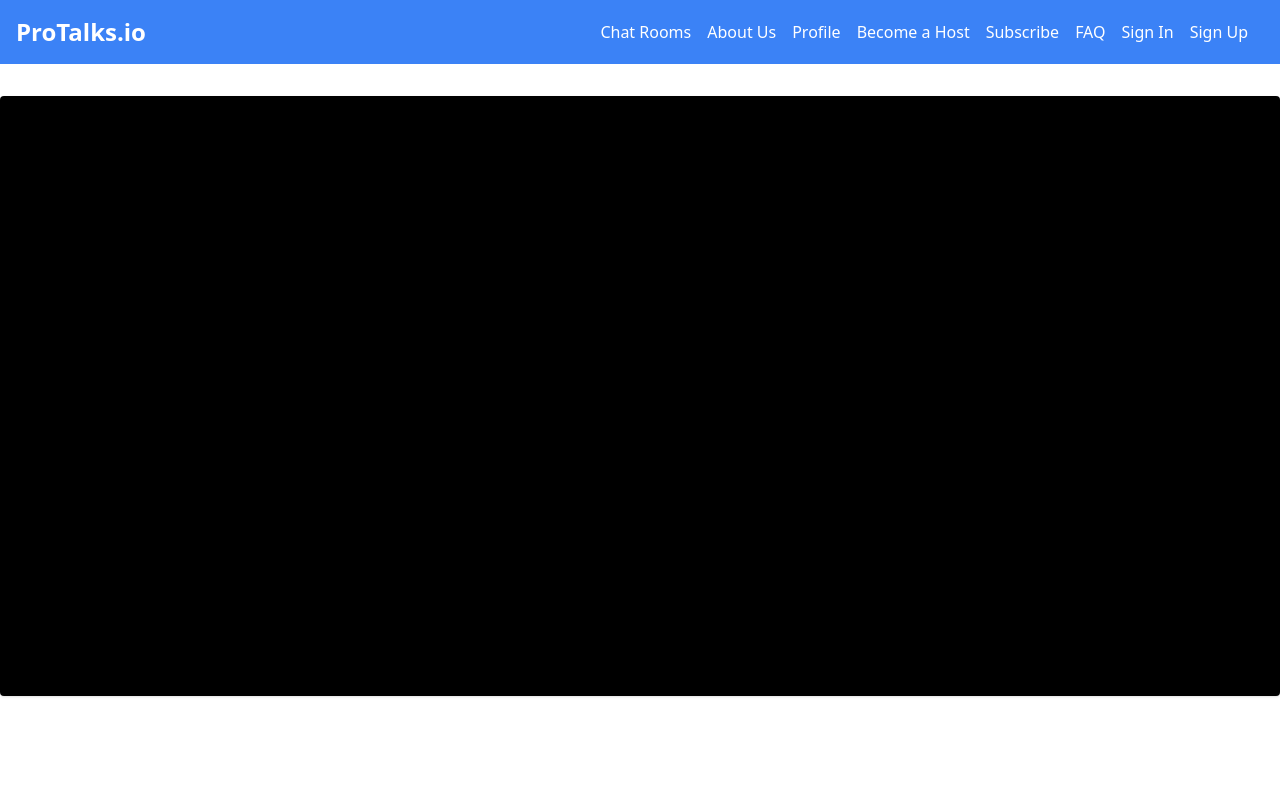
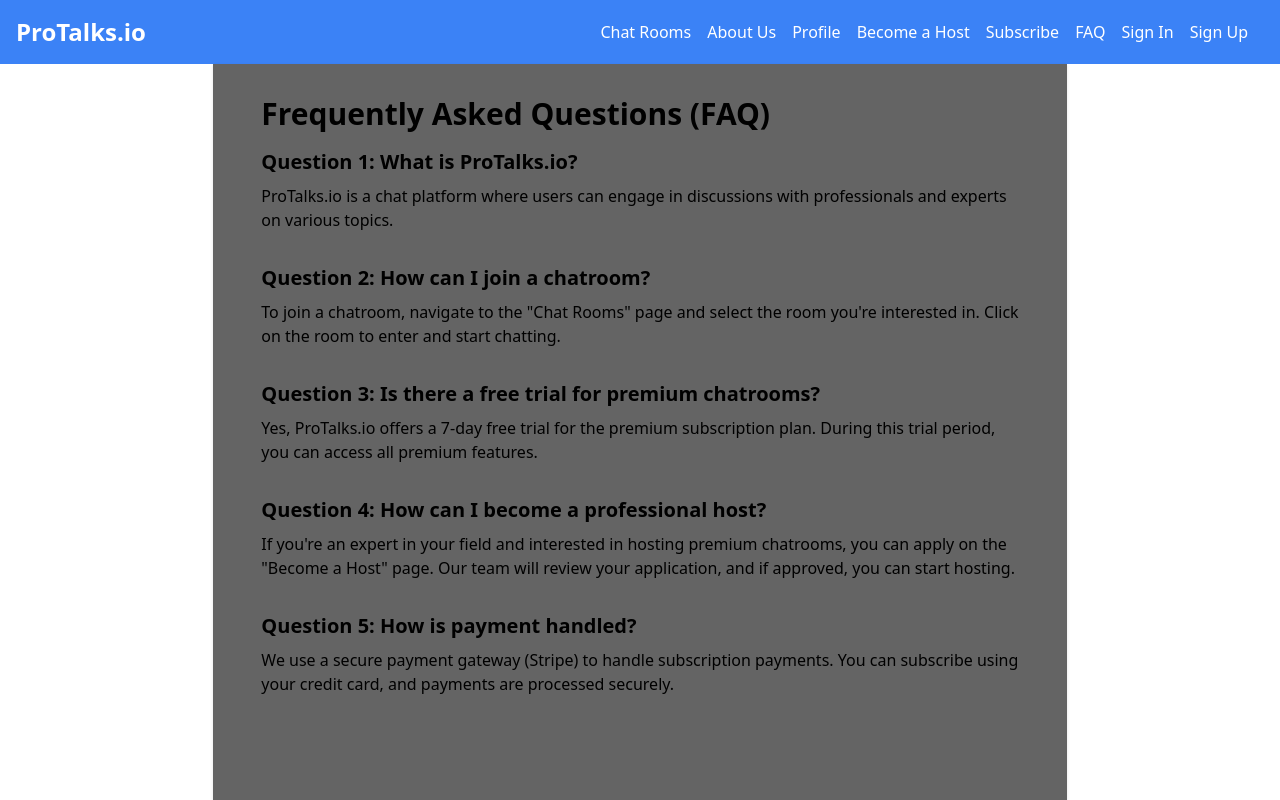
Before and after one commit to Veskata98/ProTalks.io, a Next.js app: page /faq in a window 1280 px wide. Built offline with nearby package versions, Linux system fonts and the light colour scheme; no server answers.

Commit message:
Added favicon and reworked faq page

```diff
--- a/src/app/faq/page.tsx
+++ b/src/app/faq/page.tsx
@@ -1,7 +1,7 @@
 export default function FAQPage() {
     return (
-        <div>
-            <div className="container mx-auto mt-8 p-8 bg-black rounded shadow">
+        <div className="h-full w-4/6">
+            <div className="container py-8 px-12 bg-lighter-grey shadow h-full">
                 <h1 className="text-3xl font-bold mb-4">Frequently Asked Questions (FAQ)</h1>
 
                 <section className="mb-8">
--- a/src/app/layout.tsx
+++ b/src/app/layout.tsx
@@ -13,9 +13,10 @@ export default function RootLayout({ children }: { children: React.ReactNode })
     return (
         <ClerkProvider>
             <html lang="en">
-                <body>
+                <link rel="icon" href="/favicon.ico" sizes="any" />
+                <body className="flex flex-col h-screen">
                     <Nav />
-                    <div>{children}</div>
+                    <div className="flex-1 w-full justify-center items-center flex">{children}</div>
                 </body>
             </html>
         </ClerkProvider>
--- a/src/middleware.ts
+++ b/src/middleware.ts
@@ -3,7 +3,7 @@ import { authMiddleware } from '@clerk/nextjs';
 // This example protects all routes including api/trpc routes
 // Please edit this to allow other routes to be public as needed.
 // See https://clerk.com/docs/references/nextjs/auth-middleware for more information about configuring your Middleware
-export default authMiddleware({ publicRoutes: ['/'] });
+export default authMiddleware({ publicRoutes: ['/', '/faq'] });
 
 export const config = {
     matcher: ['/((?!.+\\.[\\w]+$|_next).*)', '/', '/(api|trpc)(.*)'],
--- a/tailwind.config.ts
+++ b/tailwind.config.ts
@@ -1,4 +1,4 @@
-import type { Config } from 'tailwindcss'
+import type { Config } from 'tailwindcss';
 
 const config: Config = {
     content: [
@@ -10,11 +10,13 @@ const config: Config = {
         extend: {
             backgroundImage: {
                 'gradient-radial': 'radial-gradient(var(--tw-gradient-stops))',
-        'gradient-conic':
-          'conic-gradient(from 180deg at 50% 50%, var(--tw-gradient-stops))',
+                'gradient-conic': 'conic-gradient(from 180deg at 50% 50%, var(--tw-gradient-stops))',
+            },
+            colors: {
+                'lighter-grey': '#646464',
             },
         },
     },
     plugins: [],
-}
-export default config
+};
+export default config;
```
Also changed, not shown: 1 other file (tests, documents, lock files or other folders). Lines whose indentation alone changed are shown as unchanged.
